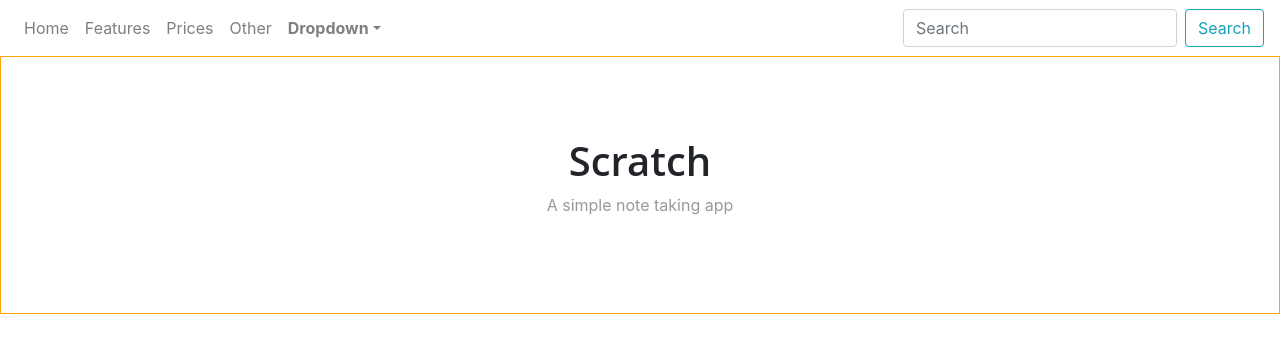
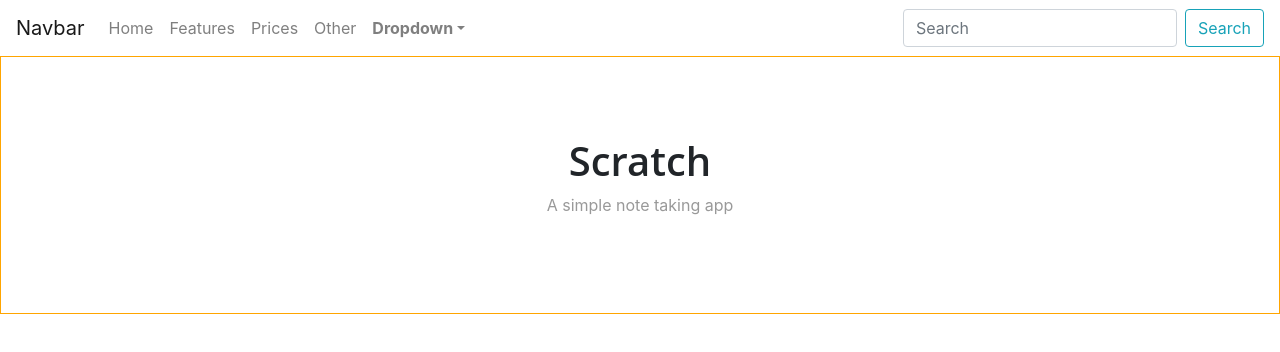
Before and after one commit to shimuel/NorthwindGraphQL, a React (Create React App) app in the folder northwind-ui/: page / in a window 1280 px wide. Shown: the top 352 px of the page. Built offline with nearby package versions, Linux system fonts and the light colour scheme.

Commit message:
Refractored Routing code

```diff
--- a/northwind-ui/src/App.js
+++ b/northwind-ui/src/App.js
@@ -3,14 +3,21 @@ import { Link } from "react-router-dom";
 import { Navbar } from "react-bootstrap";
 import Header from './components/Header'
 import Main from './components/Main'
+import { BrowserRouter } from 'react-router-dom'
+import { createBrowserHistory } from "history";
 
 import "./App.css";
+
+
+const history = createBrowserHistory()
 
 const App = () =>
  (
     <>
-      <Header />
-      <Main />
+      <BrowserRouter history={history}>
+        <Header />
+        <Main />
+      </BrowserRouter>
     </>
 )
  export default App
--- a/northwind-ui/src/components/Header.jsx
+++ b/northwind-ui/src/components/Header.jsx
@@ -7,6 +7,7 @@ const  Header = () => {
   return (
     <>
       <Navbar collapseOnSelect  expand="lg">
+        <Navbar.Brand style={{cursor: "none"}}>Navbar</Navbar.Brand>
         <Navbar.Toggle />
         <Navbar.Collapse>
           <Nav className="mr-auto">
@@ -51,4 +52,4 @@ const  Header = () => {
 }
 
 export default Header
-{/* <Nav className="mr-auto d-block"> */}
+{/* <Nav className="mr-auto d-block"> vertical nav items*/}
--- a/northwind-ui/src/index.js
+++ b/northwind-ui/src/index.js
@@ -1,7 +1,6 @@
 import React from 'react';
 import ReactDOM from 'react-dom';
-import { BrowserRouter } from 'react-router-dom'
-import { createBrowserHistory } from "history";
+
 
 //import './index.css';
 import App from './App';
@@ -22,13 +21,9 @@ const client = new ApolloClient({
   cache: new InMemoryCache()
 })
 
-const history = createBrowserHistory()
-
 ReactDOM.render(
   <ApolloProvider client={client}>
-    <BrowserRouter history={history}>
     <App />
-    </BrowserRouter>
   </ApolloProvider>,
   document.getElementById('root')
 )
```
Lines whose indentation alone changed are shown as unchanged.
